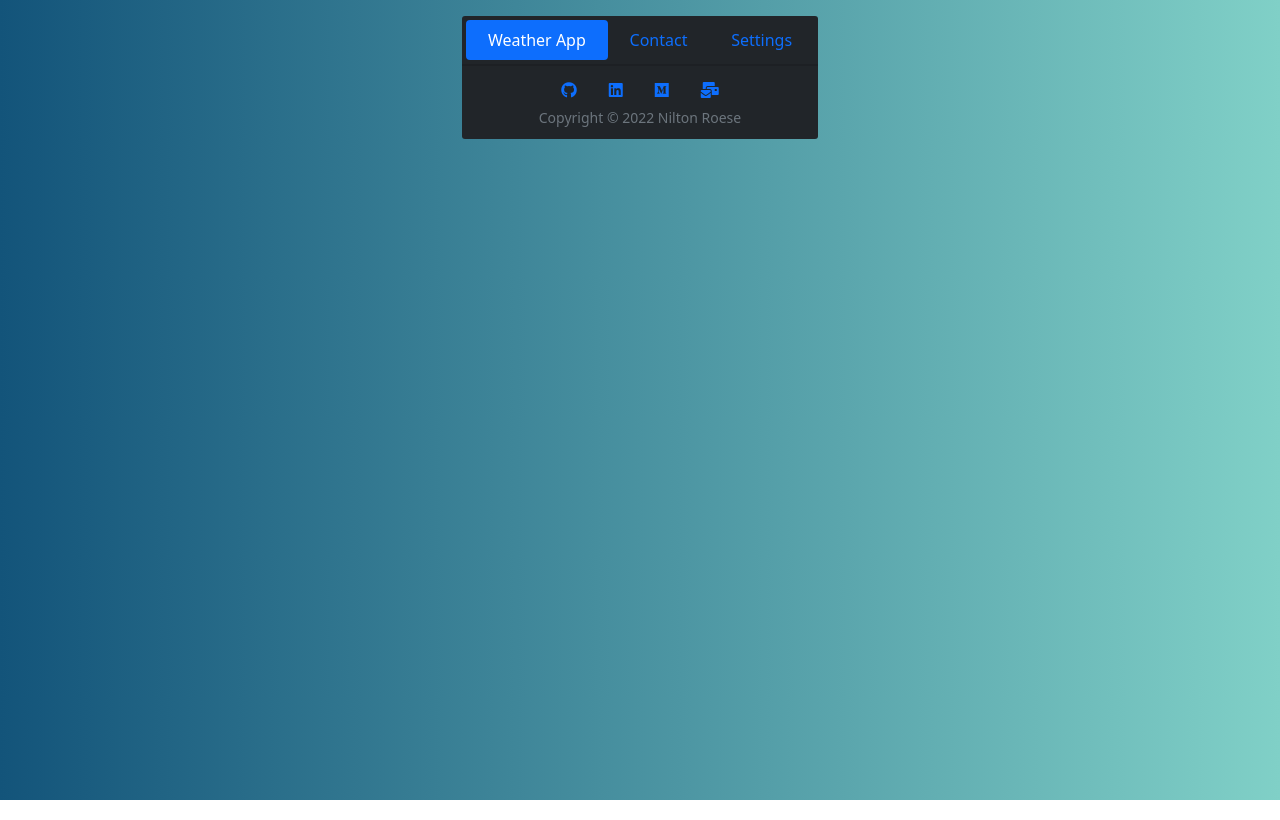
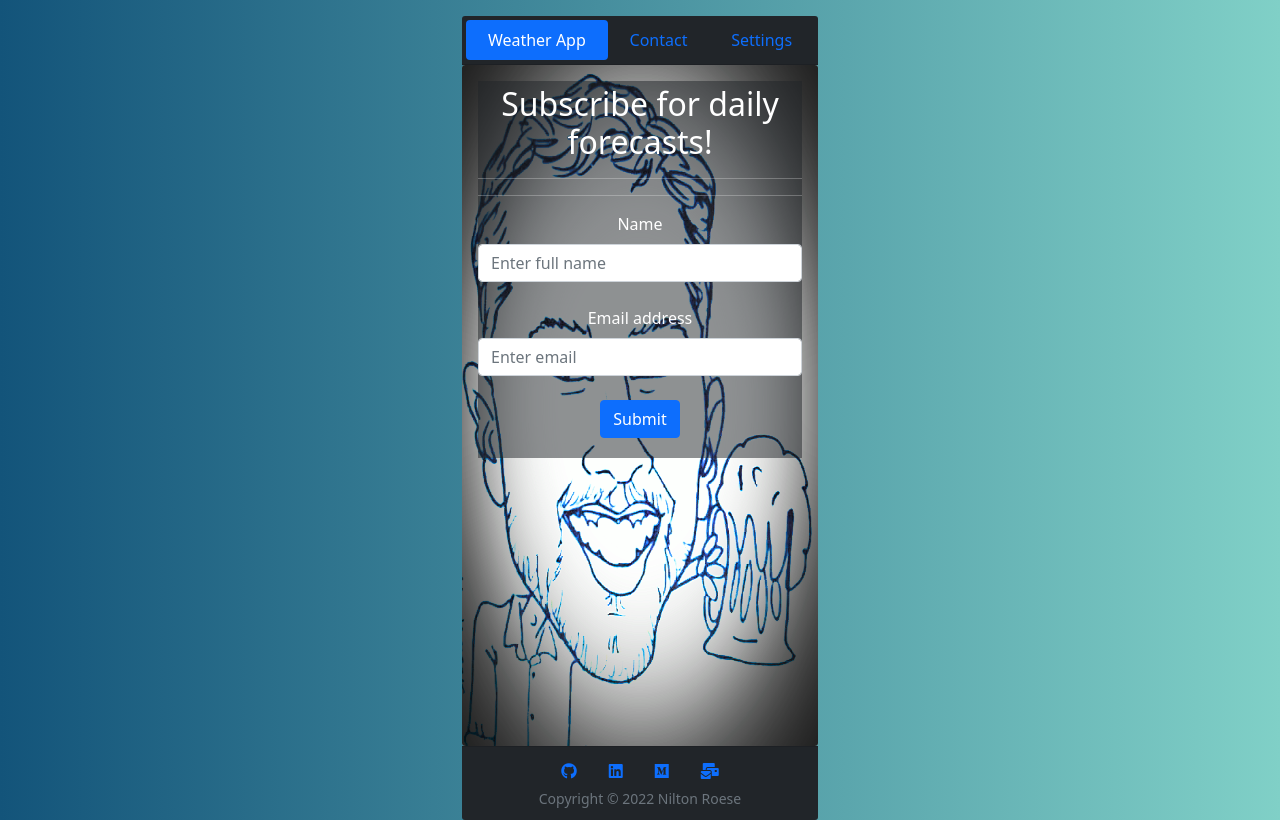
Before and after one commit to niltonroese/weather-app-by-nils, a React (Create React App) app: page /weather-app-by-nils/contact in a window 1280 px wide. Built offline with nearby package versions, Linux system fonts and the light colour scheme.

Commit message:
github routing issues fix

```diff
--- a/db.json
+++ b/db.json
@@ -14,6 +14,11 @@
       "name": "Test name 2",
       "email": "testemail2@gmail.com",
       "id": 3
+    },
+    {
+      "name": "Test name x",
+      "email": "testemailx@gmail.com",
+      "id": 4
     }
   ]
 }
--- a/src/App.js
+++ b/src/App.js
@@ -10,9 +10,9 @@ export default function App() {
     <Router>
       <MainTheme>
         <Routes>
-          <Route exact path= '/' element={<WeatherBackground />} />
-          <Route path= '/contact' element={<Contact />} />
-          <Route path= '/settings' element={<Settings />} />
+          <Route exact path= '/weather-app-by-nils' element={<WeatherBackground />} />
+          <Route path= '/weather-app-by-nils/contact' element={<Contact />} />
+          <Route path= '/weather-app-by-nils/settings' element={<Settings />} />
         </Routes>
       </MainTheme>
     </Router>
--- a/src/components/Header.jsx
+++ b/src/components/Header.jsx
@@ -6,9 +6,9 @@ export default function Header() {
         <div className="card-header text-white bg-dark text-center p-1">
             {/* <h1>Weather App</h1> */}
             <nav className="nav nav-pills flex-column flex-sm-row">
-                <Link className="flex-sm-fill text-sm-center nav-link active" to="/">Weather App</Link>
-                <Link className="flex-sm-fill text-sm-center nav-link" to="/contact">Contact</Link>
-                <Link className="flex-sm-fill text-sm-center nav-link" to="/settings">Settings</Link>
+                <Link className="flex-sm-fill text-sm-center nav-link active" to="/weather-app-by-nils">Weather App</Link>
+                <Link className="flex-sm-fill text-sm-center nav-link" to="/weather-app-by-nils/contact">Contact</Link>
+                <Link className="flex-sm-fill text-sm-center nav-link" to="/weather-app-by-nils/settings">Settings</Link>
             </nav>
         </div>
     )
```
